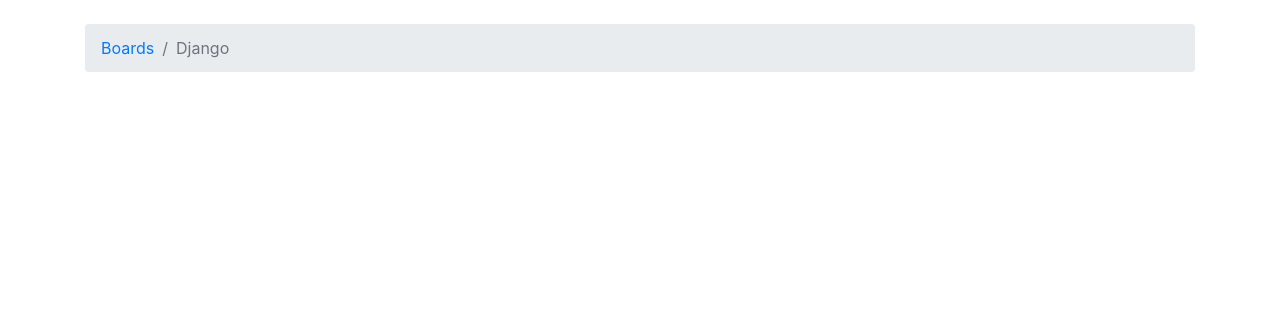
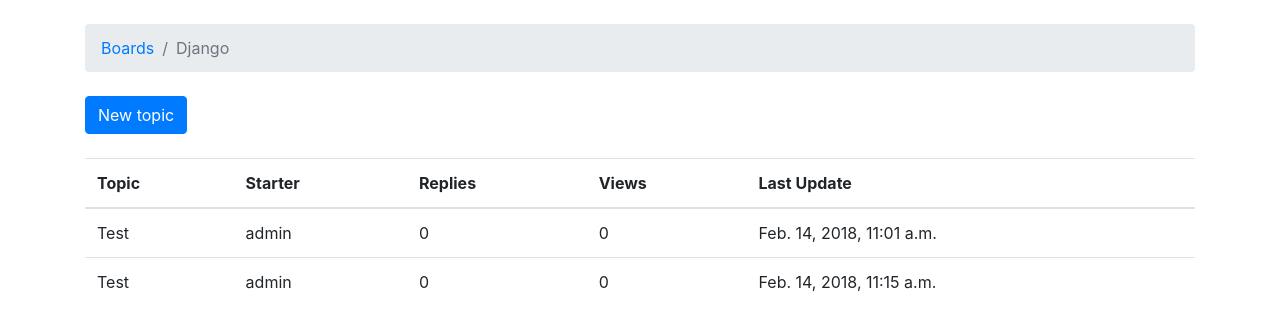
Before and after one commit to C00204076/Django-project, a Django app: page /boards/1/ in a window 1280 px wide. Shown: the part 56-386 px from the top of the page. Run offline with Django 3.2, Linux system fonts and the light colour scheme; data comes from the database, SQL or seed files in the repository; both versions use the stored data as it was after the commit; some libraries are stand-ins or nearby versions.

Commit message:
Part 3 forms

```diff
--- a/myproject/myproject/boards/views.py
+++ b/myproject/myproject/boards/views.py
@@ -1,6 +1,8 @@
-from django.shortcuts import render, get_object_or_404
+from django.contrib.auth.models import User
+from django.shortcuts import render, redirect, get_object_or_404
 #from django.http import Http404 #HttpResponse
-from .models import Board
+from .forms import NewTopicForm
+from .models import Board, Topic, Post
 
 # Create your views here.
 
@@ -14,4 +16,20 @@ def board_topics(request, pk):
 
 def new_topic(request, pk):
     board = get_object_or_404(Board, pk=pk)
-    return render(request, 'new_topic.html', {'board': board})
+    user = User.objects.first()  # TODO: get the currently logged in user
+    if request.method == 'POST':
+        form = NewTopicForm(request.POST)
+        if form.is_valid():
+            topic = form.save(commit=False)
+            topic.board = board
+            topic.starter = user
+            topic.save()
+            post = Post.objects.create(
+                message=form.cleaned_data.get('message'),
+                topic=topic,
+                created_by=user
+            )
+            return redirect('board_topics', pk=board.pk)  # TODO: redirect to the created topic page
+    else:
+        form = NewTopicForm()
+    return render(request, 'new_topic.html', {'board': board, 'form': form})
--- a/myproject/myproject/templates/topics.html
+++ b/myproject/myproject/templates/topics.html
@@ -10,5 +10,30 @@
 {% endblock %}
 
 {% block content %}
+  <div class="mb-4">
+    <a href="{% url 'new_topic' board.pk %}" class="btn btn-primary">New topic</a>
+  </div>
 
+  <table class="table">
+    <thead class="thead-inverse">
+      <tr>
+        <th>Topic</th>
+        <th>Starter</th>
+        <th>Replies</th>
+        <th>Views</th>
+        <th>Last Update</th>
+      </tr>
+    </thead>
+    <tbody>
+      {% for topic in board.topics.all %}
+        <tr>
+          <td>{{ topic.subject }}</td>
+          <td>{{ topic.starter.username }}</td>
+          <td>0</td>
+          <td>0</td>
+          <td>{{ topic.last_updated }}</td>
+        </tr>
+      {% endfor %}
+    </tbody>
+  </table>
 {% endblock %}
```
Also changed, not shown: myproject/myproject/boards/forms.py (added, +9 -0 lines), myproject/myproject/boards/tests.py (+80 -2 lines), myproject/myproject/templates/new_topic.html (+12 -1 lines), myproject/myproject/db.sqlite3.
